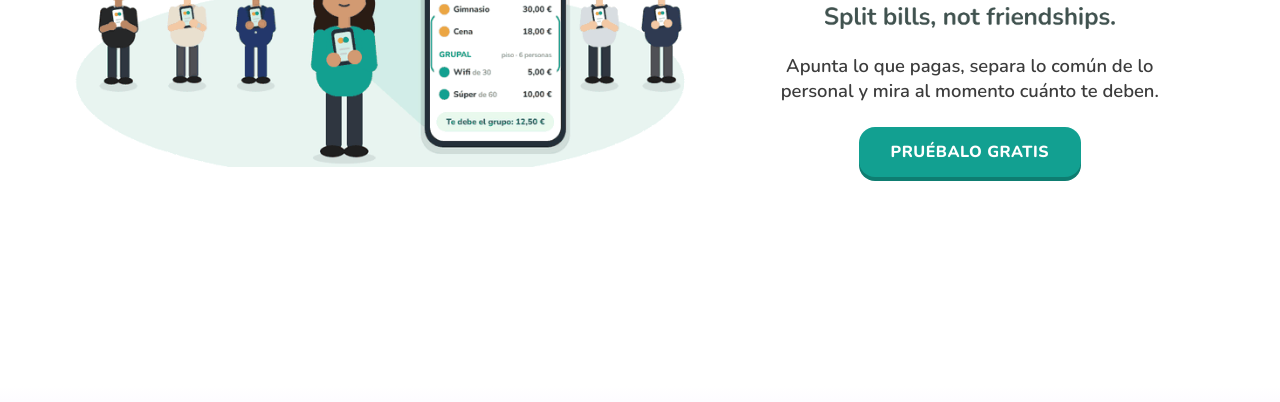
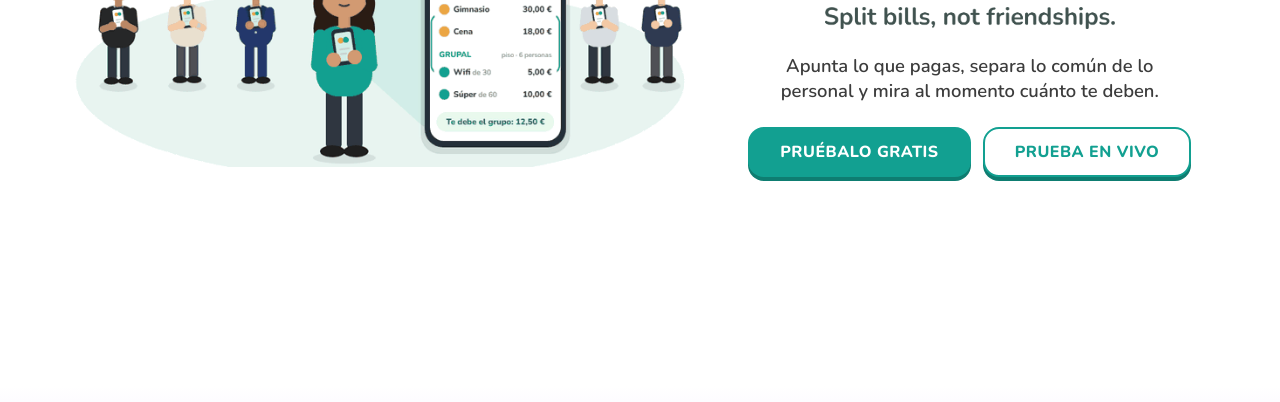
Before and after one commit to ohganon/cashmates-web, a plain HTML site: page index.html in a window 1280 px wide. Shown: the part 398-800 px from the top of the page. Drawn offline with Linux system fonts and the light colour scheme.

Commit message:
Añadido de botón para demo en vivo

```diff
--- a/estilos.css
+++ b/estilos.css
@@ -115,6 +115,25 @@ input, button, select { font: inherit; }
   transform: translateY(4px);
   box-shadow: none;
 }
+
+/* Dos botones juntos (portada) */
+.botones {
+  display: flex;
+  flex-wrap: wrap;
+  justify-content: center;
+  gap: 12px;
+}
+
+/* Botón con borde, para que no compita con el principal.
+   El relleno es 2px menor para que mida lo mismo que .boton con el borde */
+.boton-secundario {
+  background: #FFFFFF;
+  color: #12A091;
+  border: 2px solid #12A091;
+  padding: 12px 30px;
+}
+
+.boton-secundario:hover { background: #E3F4EF; }
 
 .boton-pequeno {
   padding: 10px 20px;
--- a/index.html
+++ b/index.html
@@ -29,7 +29,10 @@
         <img class="nombre" src="assets/img/cashmates.png" alt="cashmates">
         <img class="eslogan" src="assets/img/eslogan.png" alt="Split bills, not friendships.">
         <p class="intro">Apunta lo que pagas, separa lo común de lo personal y mira al momento cuánto te deben.</p>
-        <a class="boton" href="#demo">Pruébalo gratis</a>
+        <div class="botones">
+          <a class="boton" href="#demo">Pruébalo gratis</a>
+          <a class="boton boton-secundario" href="https://cashmates.carranda.com" target="_blank" rel="noopener">Prueba en vivo</a>
+        </div>
       </div>
     </section>
 
```
